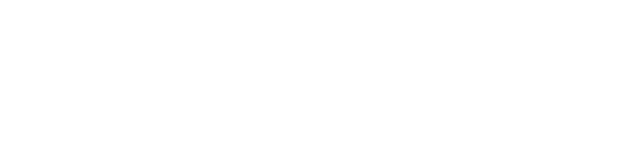
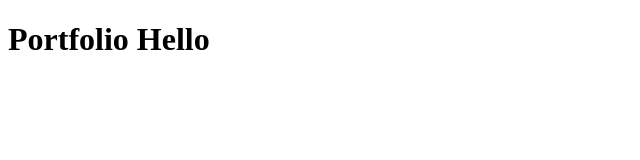
Before and after one commit to shelleyclem/shelleyclem.github.io, a plain HTML site: page index.html in a window 1280 px wide. Shown: the whole page, without its empty margins (0-640 px from the left). Drawn offline with Linux system fonts and the light colour scheme.

Commit message:
added h1 tag

```diff
--- a/index.html
+++ b/index.html
@@ -4,9 +4,9 @@
     <meta charset="UTF-8">
     <meta http-equiv="X-UA-Compatible" content="IE=edge">
     <meta name="viewport" content="width=device-width, initial-scale=1.0">
-    <title>Document</title>
+    <title>Shelley Clem</title>
 </head>
 <body>
-
+    <h1>Portfolio Hello</h1>
 </body>
 </html>
```
